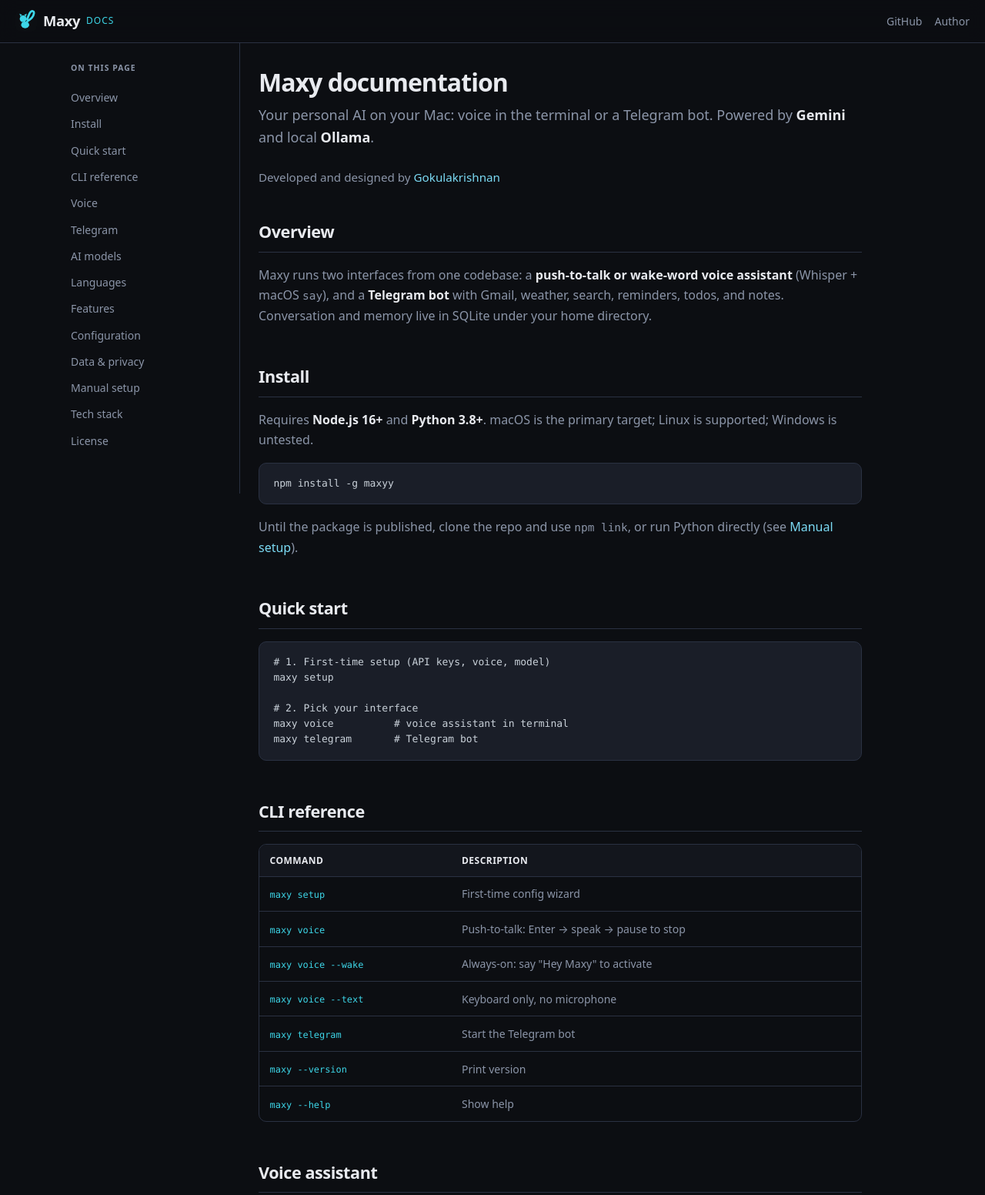
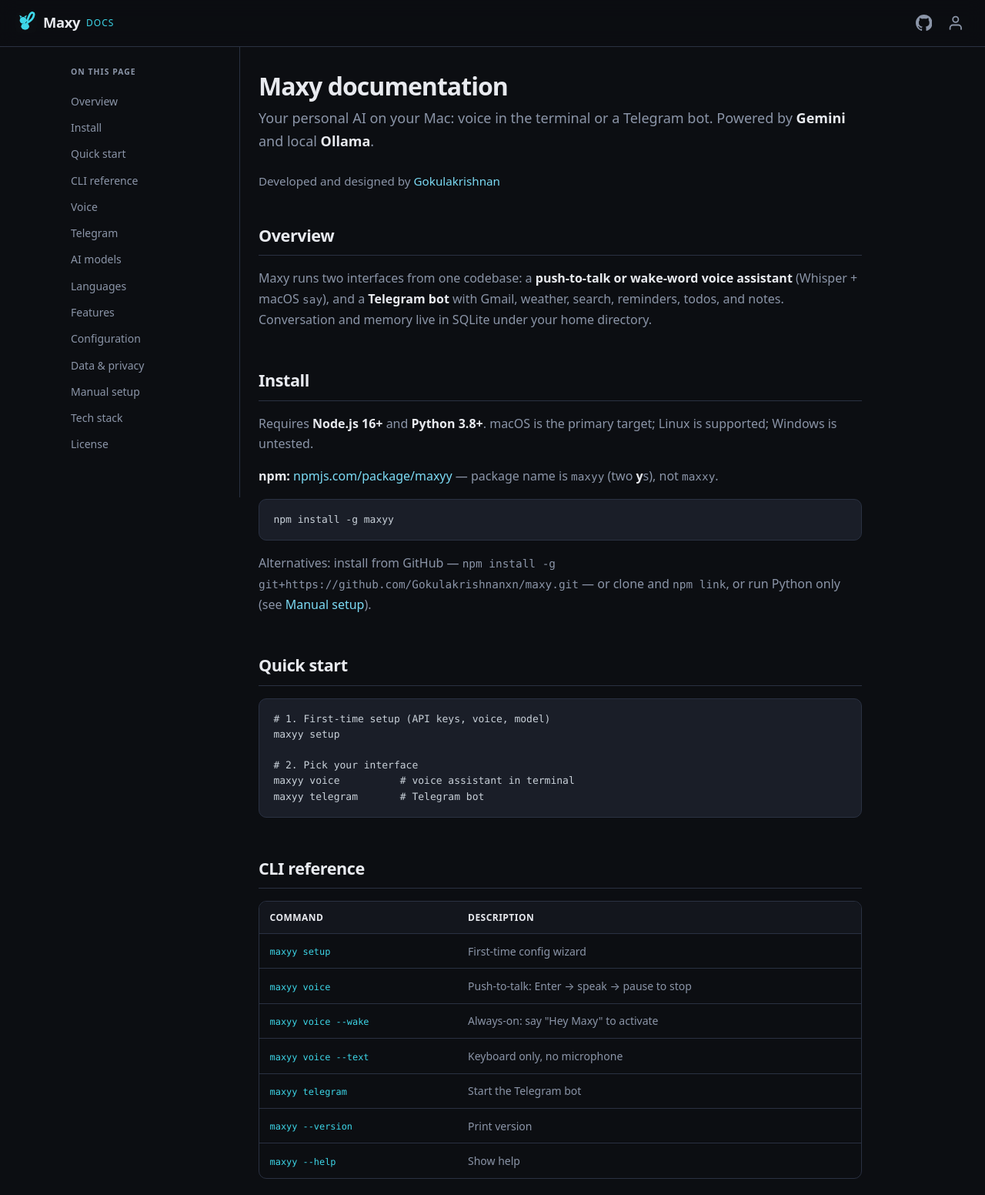
Before and after one commit to Gokulakrishnxn/maxy, a website: page docs/index.html in a window 1280 px wide. Shown: the top 1552 px of the page at 77% size. Drawn offline with Linux system fonts and the light colour scheme.

Commit message:
Github and author icon

```diff
--- a/docs/index.html
+++ b/docs/index.html
@@ -17,11 +17,15 @@
         <span class="brand-name">Maxy</span>
         <span class="brand-tag">Docs</span>
       </a>
-      <div style="display:flex;align-items:center;gap:0.75rem;">
+      <div class="header-actions">
         <button type="button" class="nav-toggle" id="nav-toggle" aria-label="Open navigation">Menu</button>
-        <nav class="header-links">
-          <a href="https://github.com/Gokulakrishnanxn/maxy" target="_blank" rel="noopener">GitHub</a>
-          <a href="https://gokulakrishnan.dev" target="_blank" rel="noopener">Author</a>
+        <nav class="header-links" aria-label="External links">
+          <a class="header-icon-link" href="https://github.com/Gokulakrishnanxn/maxy" target="_blank" rel="noopener noreferrer" aria-label="Repository on GitHub" title="GitHub">
+            <svg class="header-icon" xmlns="http://www.w3.org/2000/svg" viewBox="0 0 24 24" fill="currentColor" aria-hidden="true"><path d="M12 0C5.37 0 0 5.37 0 12c0 5.31 3.435 9.795 8.205 11.385.6.105.825-.255.825-.57 0-.285-.015-1.23-.015-2.235-3.015.555-3.795-.735-4.035-1.41-.135-.345-.72-1.41-1.23-1.695-.42-.225-1.02-.78-.015-.795.945-.015 1.62.87 1.845 1.23 1.08 1.815 2.805 1.305 3.495.99.105-.78.42-1.305.765-1.605-2.67-.3-5.46-1.335-5.46-5.925 0-1.305.465-2.385 1.23-3.225-.12-.3-.54-1.53.12-3.18 0 0 1.005-.315 3.3 1.23.96-.27 1.98-.405 3-.405s2.04.135 3 .405c2.295-1.56 3.3-1.23 3.3-1.23.66 1.65.24 2.88.12 3.18.765.84 1.23 1.905 1.23 3.225 0 4.605-2.805 5.625-5.475 5.925.435.375.81 1.095.81 2.22 0 1.605-.015 2.895-.015 3.3 0 .315.225.69.825.57A12.02 12.02 0 0024 12c0-6.63-5.37-12-12-12z"/></svg>
+          </a>
+          <a class="header-icon-link" href="https://gokulakrishnan.dev" target="_blank" rel="noopener noreferrer" aria-label="Author website" title="Author">
+            <svg class="header-icon" xmlns="http://www.w3.org/2000/svg" viewBox="0 0 24 24" fill="none" stroke="currentColor" stroke-width="2" stroke-linecap="round" stroke-linejoin="round" aria-hidden="true"><path d="M20 21v-2a4 4 0 0 0-4-4H8a4 4 0 0 0-4 4v2"/><circle cx="12" cy="7" r="4"/></svg>
+          </a>
         </nav>
       </div>
     </header>
@@ -66,18 +70,23 @@
         <section id="install">
           <h2>Install</h2>
           <p>Requires <strong style="color:var(--text);">Node.js 16+</strong> and <strong style="color:var(--text);">Python 3.8+</strong>. macOS is the primary target; Linux is supported; Windows is untested.</p>
+          <p>
+            <strong style="color:var(--text);">npm:</strong>
+            <a href="https://www.npmjs.com/package/maxyy" target="_blank" rel="noopener">npmjs.com/package/maxyy</a>
+            — package name is <code>maxyy</code> (two <strong style="color:var(--text);">y</strong>s), not <code>maxxy</code>.
+          </p>
           <pre><code>npm install -g maxyy</code></pre>
-          <p>Until the package is published, clone the repo and use <code>npm link</code>, or run Python directly (see <a href="#manual-setup">Manual setup</a>).</p>
+          <p>Alternatives: install from GitHub — <code>npm install -g git+https://github.com/Gokulakrishnanxn/maxy.git</code> — or clone and <code>npm link</code>, or run Python only (see <a href="#manual-setup">Manual setup</a>).</p>
         </section>
 
         <section id="quick-start">
           <h2>Quick start</h2>
           <pre><code># 1. First-time setup (API keys, voice, model)
-maxy setup
+maxyy setup
 
 # 2. Pick your interface
-maxy voice          # voice assistant in terminal
-maxy telegram       # Telegram bot</code></pre>
+maxyy voice          # voice assistant in terminal
+maxyy telegram       # Telegram bot</code></pre>
         </section>
 
         <section id="cli">
@@ -91,13 +100,13 @@
                 </tr>
               </thead>
               <tbody>
-                <tr><td><code>maxy setup</code></td><td>First-time config wizard</td></tr>
-                <tr><td><code>maxy voice</code></td><td>Push-to-talk: Enter → speak → pause to stop</td></tr>
-                <tr><td><code>maxy voice --wake</code></td><td>Always-on: say &quot;Hey Maxy&quot; to activate</td></tr>
-                <tr><td><code>maxy voice --text</code></td><td>Keyboard only, no microphone</td></tr>
-                <tr><td><code>maxy telegram</code></td><td>Start the Telegram bot</td></tr>
-                <tr><td><code>maxy --version</code></td><td>Print version</td></tr>
-                <tr><td><code>maxy --help</code></td><td>Show help</td></tr>
+                <tr><td><code>maxyy setup</code></td><td>First-time config wizard</td></tr>
+                <tr><td><code>maxyy voice</code></td><td>Push-to-talk: Enter → speak → pause to stop</td></tr>
+                <tr><td><code>maxyy voice --wake</code></td><td>Always-on: say &quot;Hey Maxy&quot; to activate</td></tr>
+                <tr><td><code>maxyy voice --text</code></td><td>Keyboard only, no microphone</td></tr>
+                <tr><td><code>maxyy telegram</code></td><td>Start the Telegram bot</td></tr>
+                <tr><td><code>maxyy --version</code></td><td>Print version</td></tr>
+                <tr><td><code>maxyy --help</code></td><td>Show help</td></tr>
               </tbody>
             </table>
           </div>
@@ -105,7 +114,7 @@
 
         <section id="voice">
           <h2>Voice assistant</h2>
-          <pre><code>maxy voice</code></pre>
+          <pre><code>maxyy voice</code></pre>
           <div class="table-wrap">
             <table>
               <thead>
@@ -123,14 +132,14 @@
           </div>
           <p>Say <strong style="color:var(--text);">bye</strong> or <strong style="color:var(--text);">exit</strong> to quit.</p>
           <h3>Options</h3>
-          <pre><code>maxy voice --voice Daniel       # macOS say voice
-maxy voice --model small       # Whisper: tiny | base | small | medium</code></pre>
+          <pre><code>maxyy voice --voice Daniel       # macOS say voice
+maxyy voice --model small       # Whisper: tiny | base | small | medium</code></pre>
           <p>List macOS voices: <code>say -v '?'</code></p>
         </section>
 
         <section id="telegram">
           <h2>Telegram bot</h2>
-          <pre><code>maxy telegram</code></pre>
+          <pre><code>maxyy telegram</code></pre>
           <h3>Commands</h3>
           <div class="table-wrap">
             <table>
@@ -220,7 +229,7 @@
 
         <section id="configuration">
           <h2>Configuration</h2>
-          <p>Config file: <code>~/maxy/.env</code> (create with <code>maxy setup</code> or edit by hand).</p>
+          <p>Config file: <code>~/maxy/.env</code> (create with <code>maxyy setup</code> or edit by hand).</p>
           <pre><code>GEMINI_API_KEY=your_key_here
 TELEGRAM_BOT_TOKEN=your_token_here
 MAXY_VOICE=Samantha
@@ -228,7 +237,7 @@
 MAXY_OLLAMA_MODEL=llama3.1:8b
 VOICE_USER_ID=voice_local</code></pre>
           <p>Override data directory:</p>
-          <pre><code>MAXY_HOME=/custom/path maxy voice</code></pre>
+          <pre><code>MAXY_HOME=/custom/path maxyy voice</code></pre>
         </section>
 
         <section id="privacy">
--- a/docs/styles.css
+++ b/docs/styles.css
@@ -110,19 +110,41 @@
   letter-spacing: 0.08em;
 }
 
+.header-actions {
+  display: flex;
+  align-items: center;
+  gap: 0.75rem;
+}
+
 .header-links {
   display: flex;
   align-items: center;
-  gap: 1rem;
+  gap: 0.35rem;
   font-size: 0.875rem;
 }
 
-.header-links a {
+.header-links a.header-icon-link {
+  display: inline-flex;
+  align-items: center;
+  justify-content: center;
+  padding: 0.45rem;
+  border-radius: 8px;
+  border: none;
+  border-bottom: none;
   color: var(--text-muted);
+  line-height: 0;
 }
 
-.header-links a:hover {
+.header-links a.header-icon-link:hover {
   color: var(--accent);
+  background: var(--accent-dim);
+  border-bottom-color: transparent;
+}
+
+.header-icon {
+  width: 1.35rem;
+  height: 1.35rem;
+  flex-shrink: 0;
 }
 
 /* Mobile nav toggle */
```
Also changed, not shown: bin/maxy.js (+19 -9 lines), package.json (+6 -1 lines), README.md.
